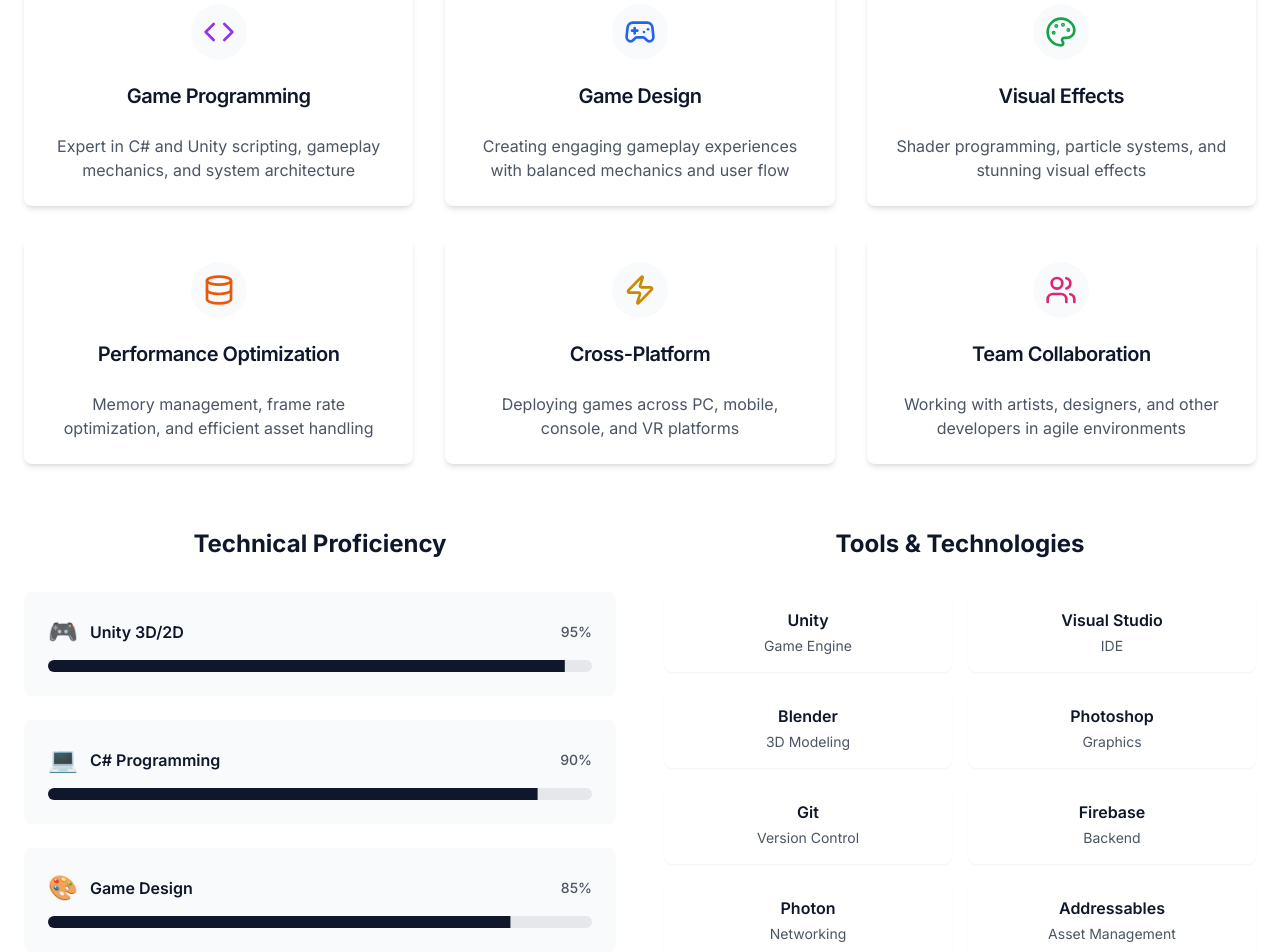
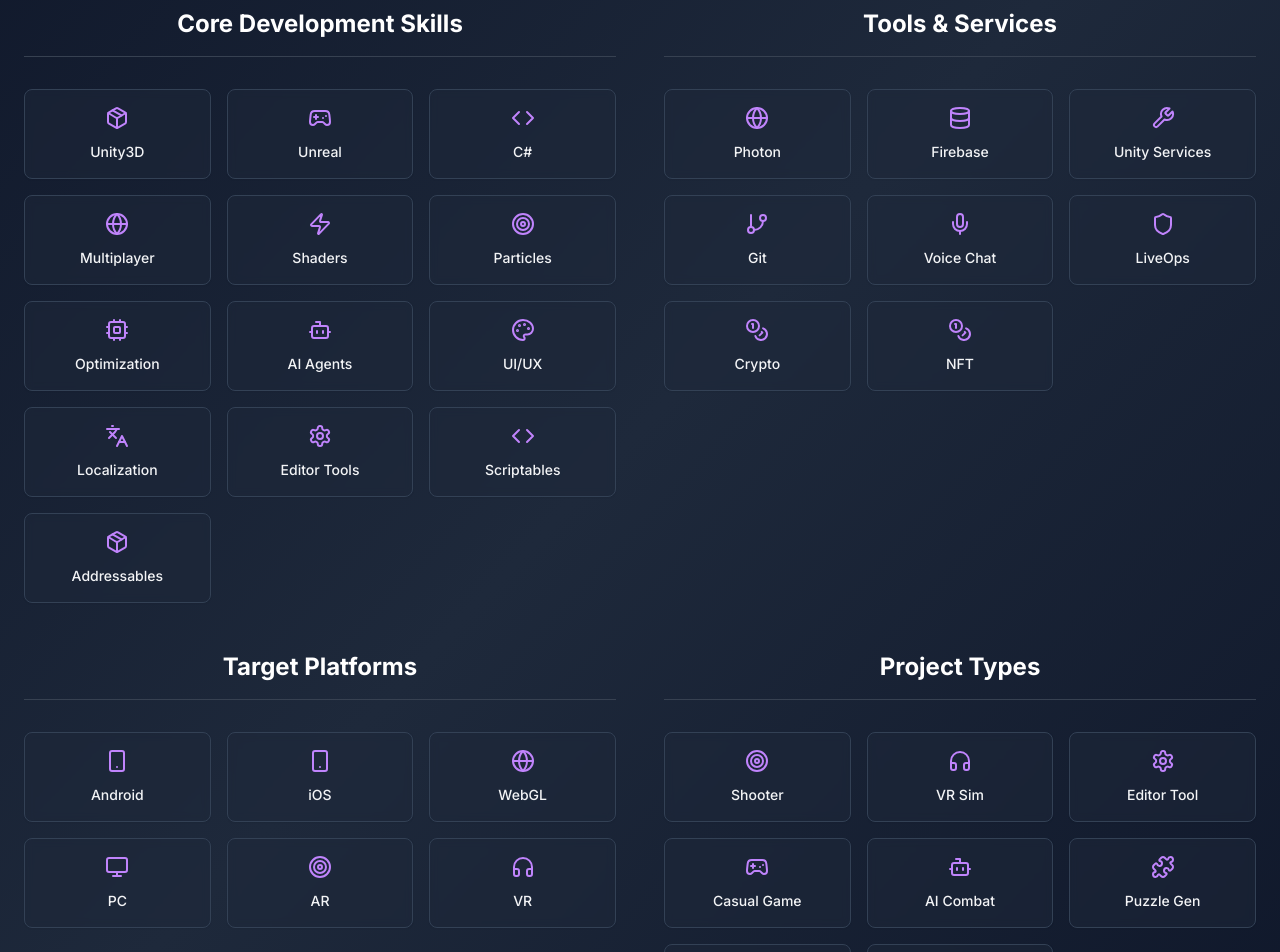
Before and after one commit to shanmukhPunnam/portfolio, a React (Vite) app: page / in a window 1280 px wide. Shown: the part 2460-3412 px from the top of the page. Built offline with nearby package versions, Linux system fonts and the light colour scheme.

Commit message:
feat: Add skills section
Adds a new skills section to the portfolio, including categories for core development skills, tools & services, target platforms, and project types. The section uses a modern, dark-themed layout with a grid-based display of skills, inspired by 21st.dev.

```diff
--- a/src/components/Skills.tsx
+++ b/src/components/Skills.tsx
@@ -1,141 +1,105 @@
 
 import React from 'react';
-import { Progress } from "@/components/ui/progress";
 import { Card, CardContent, CardHeader, CardTitle } from "@/components/ui/card";
-import { Code, Gamepad2, Palette, Database, Zap, Users } from "lucide-react";
+import { Code, Gamepad2, Smartphone, Monitor, Wrench, Globe, Shield, Cpu, Database, GitBranch, Mic, Coins, Bot, Palette, Languages, Settings, Package, Target, Headphones, Zap, Puzzle, TestTube } from "lucide-react";
 
 const Skills = () => {
-  const technicalSkills = [
-    { name: "Unity 3D/2D", level: 95, icon: "🎮" },
-    { name: "C# Programming", level: 90, icon: "💻" },
-    { name: "Game Design", level: 85, icon: "🎨" },
-    { name: "3D Modeling", level: 75, icon: "🧊" },
-    { name: "Shader Programming", level: 80, icon: "✨" },
-    { name: "Mobile Development", level: 85, icon: "📱" },
-    { name: "VR/AR Development", level: 70, icon: "🥽" },
-    { name: "Multiplayer/Networking", level: 75, icon: "🌐" }
-  ];
-
-  const tools = [
-    { name: "Unity", category: "Game Engine" },
-    { name: "Visual Studio", category: "IDE" },
-    { name: "Blender", category: "3D Modeling" },
-    { name: "Photoshop", category: "Graphics" },
-    { name: "Git", category: "Version Control" },
-    { name: "Firebase", category: "Backend" },
-    { name: "Photon", category: "Networking" },
-    { name: "Addressables", category: "Asset Management" }
-  ];
-
-  const specializations = [
+  const skillCategories = [
     {
-      icon: <Code className="h-8 w-8 text-purple-600" />,
-      title: "Game Programming",
-      description: "Expert in C# and Unity scripting, gameplay mechanics, and system architecture"
+      title: "Core Development Skills",
+      skills: [
+        { name: "Unity3D", icon: <Package className="h-6 w-6" /> },
+        { name: "Unreal", icon: <Gamepad2 className="h-6 w-6" /> },
+        { name: "C#", icon: <Code className="h-6 w-6" /> },
+        { name: "Multiplayer", icon: <Globe className="h-6 w-6" /> },
+        { name: "Shaders", icon: <Zap className="h-6 w-6" /> },
+        { name: "Particles", icon: <Target className="h-6 w-6" /> },
+        { name: "Optimization", icon: <Cpu className="h-6 w-6" /> },
+        { name: "AI Agents", icon: <Bot className="h-6 w-6" /> },
+        { name: "UI/UX", icon: <Palette className="h-6 w-6" /> },
+        { name: "Localization", icon: <Languages className="h-6 w-6" /> },
+        { name: "Editor Tools", icon: <Settings className="h-6 w-6" /> },
+        { name: "Scriptables", icon: <Code className="h-6 w-6" /> },
+        { name: "Addressables", icon: <Package className="h-6 w-6" /> }
+      ]
     },
     {
-      icon: <Gamepad2 className="h-8 w-8 text-blue-600" />,
-      title: "Game Design",
-      description: "Creating engaging gameplay experiences with balanced mechanics and user flow"
+      title: "Tools & Services",
+      skills: [
+        { name: "Photon", icon: <Globe className="h-6 w-6" /> },
+        { name: "Firebase", icon: <Database className="h-6 w-6" /> },
+        { name: "Unity Services", icon: <Wrench className="h-6 w-6" /> },
+        { name: "Git", icon: <GitBranch className="h-6 w-6" /> },
+        { name: "Voice Chat", icon: <Mic className="h-6 w-6" /> },
+        { name: "LiveOps", icon: <Shield className="h-6 w-6" /> },
+        { name: "Crypto", icon: <Coins className="h-6 w-6" /> },
+        { name: "NFT", icon: <Coins className="h-6 w-6" /> }
+      ]
     },
     {
-      icon: <Palette className="h-8 w-8 text-green-600" />,
-      title: "Visual Effects",
-      description: "Shader programming, particle systems, and stunning visual effects"
+      title: "Target Platforms",
+      skills: [
+        { name: "Android", icon: <Smartphone className="h-6 w-6" /> },
+        { name: "iOS", icon: <Smartphone className="h-6 w-6" /> },
+        { name: "WebGL", icon: <Globe className="h-6 w-6" /> },
+        { name: "PC", icon: <Monitor className="h-6 w-6" /> },
+        { name: "AR", icon: <Target className="h-6 w-6" /> },
+        { name: "VR", icon: <Headphones className="h-6 w-6" /> }
+      ]
     },
     {
-      icon: <Database className="h-8 w-8 text-orange-600" />,
-      title: "Performance Optimization",
-      description: "Memory management, frame rate optimization, and efficient asset handling"
-    },
-    {
-      icon: <Zap className="h-8 w-8 text-yellow-600" />,
-      title: "Cross-Platform",
-      description: "Deploying games across PC, mobile, console, and VR platforms"
-    },
-    {
-      icon: <Users className="h-8 w-8 text-pink-600" />,
-      title: "Team Collaboration",
-      description: "Working with artists, designers, and other developers in agile environments"
+      title: "Project Types",
+      skills: [
+        { name: "Shooter", icon: <Target className="h-6 w-6" /> },
+        { name: "VR Sim", icon: <Headphones className="h-6 w-6" /> },
+        { name: "Editor Tool", icon: <Settings className="h-6 w-6" /> },
+        { name: "Casual Game", icon: <Gamepad2 className="h-6 w-6" /> },
+        { name: "AI Combat", icon: <Bot className="h-6 w-6" /> },
+        { name: "Puzzle Gen", icon: <Puzzle className="h-6 w-6" /> },
+        { name: "Perf Test", icon: <TestTube className="h-6 w-6" /> },
+        { name: "Simulator", icon: <Monitor className="h-6 w-6" /> }
+      ]
     }
   ];
 
   return (
-    <section className="py-20 bg-white">
+    <section className="py-20 bg-gradient-to-br from-slate-900 via-slate-800 to-slate-900">
       <div className="container mx-auto px-6">
         <div className="text-center mb-16">
-          <h2 className="text-4xl md:text-5xl font-bold text-slate-900 mb-4">
-            Skills & Expertise
+          <h2 className="text-4xl md:text-5xl font-bold text-white mb-4">
+            Core Components & Skills
           </h2>
-          <p className="text-xl text-gray-600 max-w-2xl mx-auto">
-            A comprehensive toolkit for creating exceptional gaming experiences
+          <p className="text-xl text-gray-300 max-w-2xl mx-auto">
+            Comprehensive expertise across game development technologies and platforms
           </p>
         </div>
 
-        {/* Specializations */}
-        <div className="grid grid-cols-1 md:grid-cols-2 lg:grid-cols-3 gap-8 mb-16">
-          {specializations.map((spec, index) => (
-            <Card key={index} className="hover:shadow-lg transition-shadow duration-300 border-0 shadow-md">
-              <CardHeader className="text-center">
-                <div className="mx-auto mb-4 p-3 rounded-full bg-gray-50 w-fit">
-                  {spec.icon}
-                </div>
-                <CardTitle className="text-xl font-semibold text-slate-900">
-                  {spec.title}
-                </CardTitle>
-              </CardHeader>
-              <CardContent>
-                <p className="text-gray-600 text-center">
-                  {spec.description}
-                </p>
-              </CardContent>
-            </Card>
+        <div className="grid grid-cols-1 lg:grid-cols-2 gap-12">
+          {skillCategories.map((category, categoryIndex) => (
+            <div key={categoryIndex} className="space-y-6">
+              <h3 className="text-2xl font-bold text-white text-center mb-8 border-b border-gray-700 pb-4">
+                {category.title}
+              </h3>
+
+              <div className="grid grid-cols-2 md:grid-cols-3 gap-4">
+                {category.skills.map((skill, skillIndex) => (
+                  <Card
+                    key={skillIndex}
+                    className="bg-slate-800/50 border-slate-700 hover:bg-slate-700/50 transition-all duration-300 hover:scale-105 hover:shadow-lg hover:shadow-purple-500/20 backdrop-blur-sm"
+                  >
+                    <CardContent className="p-4 flex flex-col items-center text-center space-y-3">
+                      <div className="text-purple-400 hover:text-purple-300 transition-colors">
+                        {skill.icon}
+                      </div>
+                      <span className="text-gray-100 font-medium text-sm">
+                        {skill.name}
+                      </span>
+                    </CardContent>
+                  </Card>
+                ))}
+              </div>
+            </div>
           ))}
-        </div>
-
-        <div className="grid grid-cols-1 lg:grid-cols-2 gap-12">
-          {/* Technical Skills */}
-          <div>
-            <h3 className="text-2xl font-bold text-slate-900 mb-8 text-center">
-              Technical Proficiency
-            </h3>
-            <div className="space-y-6">
-              {technicalSkills.map((skill, index) => (
-                <div key={index} className="bg-gray-50 p-6 rounded-lg hover:shadow-md transition-shadow">
-                  <div className="flex items-center justify-between mb-3">
-                    <div className="flex items-center gap-3">
-                      <span className="text-2xl">{skill.icon}</span>
-                      <span className="font-semibold text-slate-900">{skill.name}</span>
-                    </div>
-                    <span className="text-sm font-medium text-gray-600">{skill.level}%</span>
-                  </div>
-                  <Progress
-                    value={skill.level}
-                    className="h-3 bg-gray-200"
-                  />
-                </div>
-              ))}
-            </div>
-          </div>
-
-          {/* Tools & Technologies */}
-          <div>
-            <h3 className="text-2xl font-bold text-slate-900 mb-8 text-center">
-              Tools & Technologies
-            </h3>
-            <div className="grid grid-cols-1 sm:grid-cols-2 gap-4">
-              {tools.map((tool, index) => (
-                <Card key={index} className="hover:shadow-md transition-all duration-300 hover:-translate-y-1 border-0 shadow-sm">
-                  <CardContent className="p-4">
-                    <div className="text-center">
-                      <h4 className="font-semibold text-slate-900 mb-1">{tool.name}</h4>
-                      <p className="text-sm text-gray-600">{tool.category}</p>
-                    </div>
-                  </CardContent>
-                </Card>
-              ))}
-            </div>
-          </div>
         </div>
       </div>
     </section>
```
